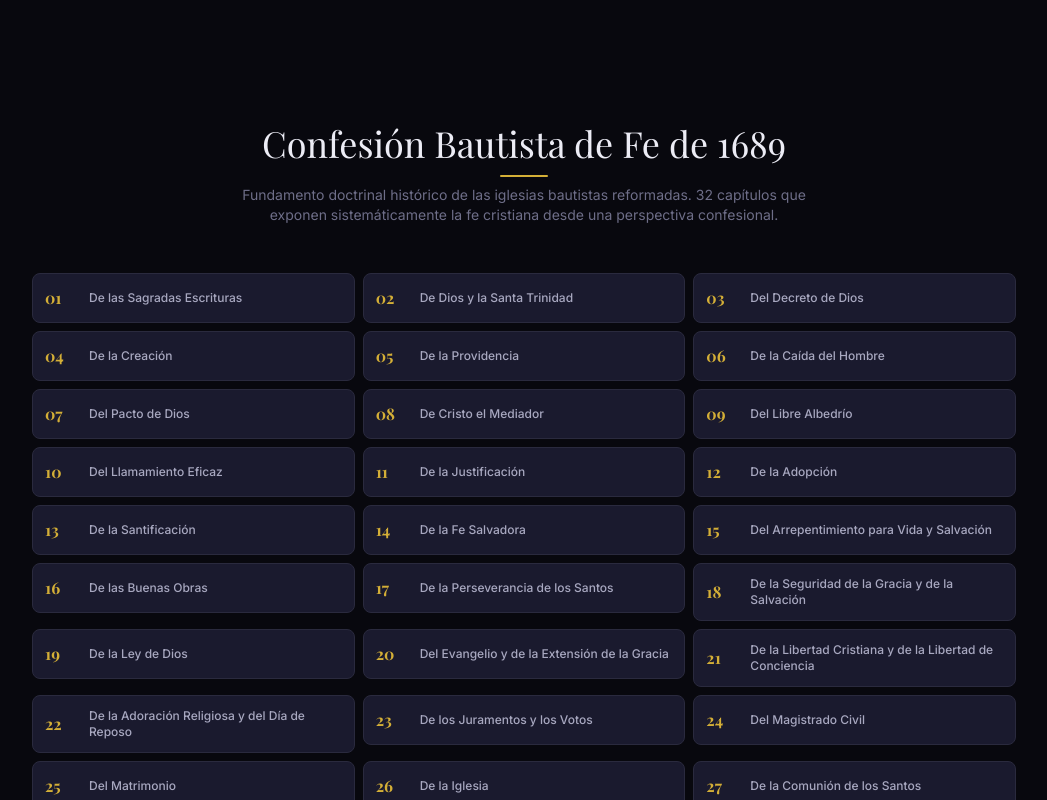
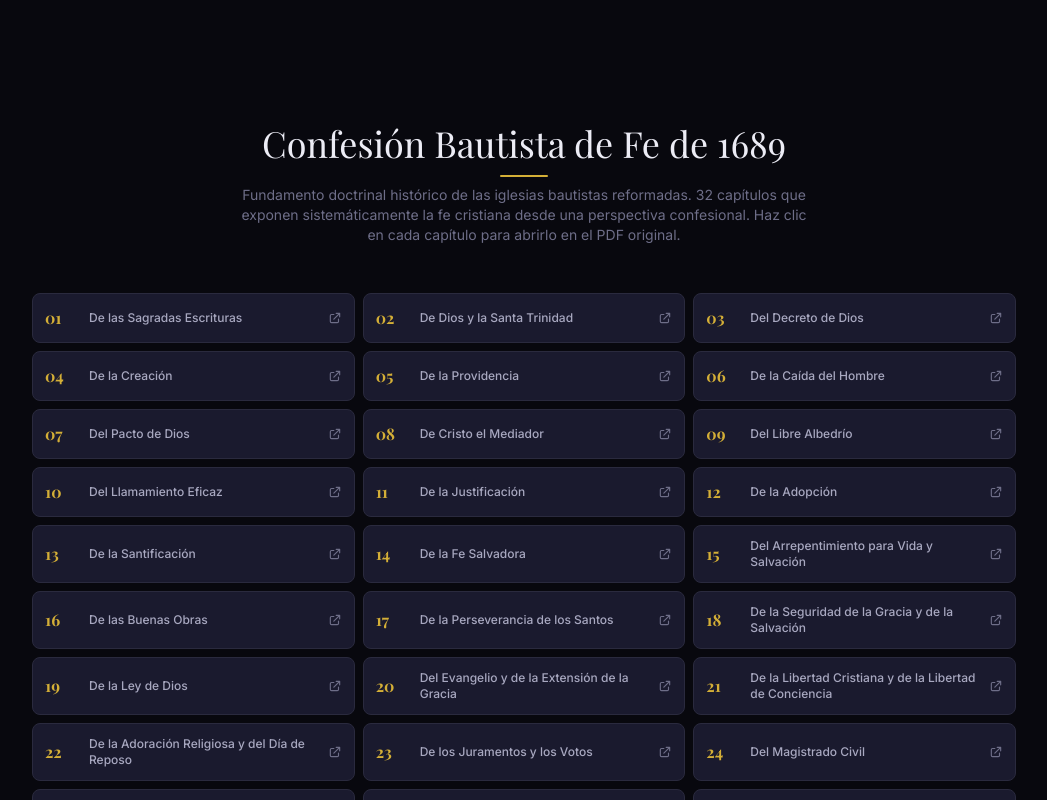
Before and after one commit to fabioledezma/teologia-bautista, a Next.js app: page / in a window 1280 px wide. Shown: the part 7540-8340 px from the top of the page, without its empty margins (116-1163 px from the left). Built offline with nearby package versions, Linux system fonts and the light colour scheme; a web font is replaced by a local one.

Commit message:
feat: cada capitulo de la Confesion 1689 abre en el PDF en la pagina exacta

```diff
--- a/src/components/ConfesionSection.tsx
+++ b/src/components/ConfesionSection.tsx
@@ -1,39 +1,53 @@
-"use client";
-
-import { useState } from "react";
 import confessionChapters from "@/data/confesion";
 
+const pdfPages: Record<number, number> = {
+  0: 4,  1: 6,  2: 8,  3: 10, 4: 11,
+  5: 13, 6: 15, 7: 16, 8: 19, 9: 20,
+  10: 22, 11: 24, 12: 25, 13: 27, 14: 28,
+  15: 30, 16: 31, 17: 33, 18: 34, 19: 36,
+  20: 37, 21: 39, 22: 41, 23: 42, 24: 43,
+  25: 45, 26: 47, 27: 48, 28: 50, 29: 51,
+  30: 53, 31: 54, 32: 56, 33: 58,
+};
+
+const pdfUrl = "https://www.chapellibrary.org/pdf/books/lbcos.pdf";
+
 export default function ConfesionSection() {
-  const [openIdx, setOpenIdx] = useState<number | null>(null);
 
   return (
     <section id="confesion" className="py-24">
       <div className="max-w-5xl mx-auto px-5">
-        <h2 className="font-serif text-3xl md:text-4xl text-center text-[#ececf5]">
+        <div className="text-center mb-12">
+          <h2 className="font-serif text-3xl md:text-4xl text-[#ececf5]">
             Confesión Bautista de Fe de 1689
           </h2>
           <div className="w-12 h-0.5 bg-[#d4af37] mx-auto mt-3 mb-2 rounded" />
-        <p className="text-center text-[#6e6e88] text-sm max-w-xl mx-auto mb-12">
+          <p className="text-[#6e6e88] text-sm max-w-xl mx-auto">
             Fundamento doctrinal histórico de las iglesias bautistas reformadas.
             32 capítulos que exponen sistemáticamente la fe cristiana desde una
-          perspectiva confesional.
+            perspectiva confesional. Haz clic en cada capítulo para abrirlo en el PDF original.
           </p>
+        </div>
 
         <div className="grid md:grid-cols-2 lg:grid-cols-3 gap-2">
           {confessionChapters.map((ch, i) => (
-            <div key={i}>
-              <button
-                onClick={() => setOpenIdx(openIdx === i ? null : i)}
-                className="w-full flex items-center gap-3 bg-[#1a1a2e] border border-[#2a2a3e] rounded-lg p-3 text-left transition hover:border-[#d4af37] hover:bg-[#22223a]"
+            <a
+              key={i}
+              href={`${pdfUrl}#page=${pdfPages[i]}`}
+              target="_blank"
+              rel="noopener"
+              className="flex items-center gap-3 bg-[#1a1a2e] border border-[#2a2a3e] rounded-lg p-3 text-left transition hover:border-[#d4af37] hover:bg-[#22223a] group"
             >
               <span className="font-serif text-base text-[#d4af37] font-bold min-w-[2rem]">
                 {String(i + 1).padStart(2, "0")}
               </span>
-                <span className="text-[#a8a8c0] text-xs font-medium">
+              <span className="flex-1 text-[#a8a8c0] text-xs font-medium group-hover:text-[#ececf5] transition">
                 {ch}
               </span>
-              </button>
-            </div>
+              <svg className="w-3.5 h-3.5 text-[#6e6e88] group-hover:text-[#d4af37] transition flex-shrink-0" fill="none" viewBox="0 0 24 24" stroke="currentColor" strokeWidth={2}>
+                <path strokeLinecap="round" strokeLinejoin="round" d="M10 6H6a2 2 0 00-2 2v10a2 2 0 002 2h10a2 2 0 002-2v-4M14 4h6m0 0v6m0-6L10 14" />
+              </svg>
+            </a>
           ))}
         </div>
 
```
Lines whose indentation alone changed are shown as unchanged.
